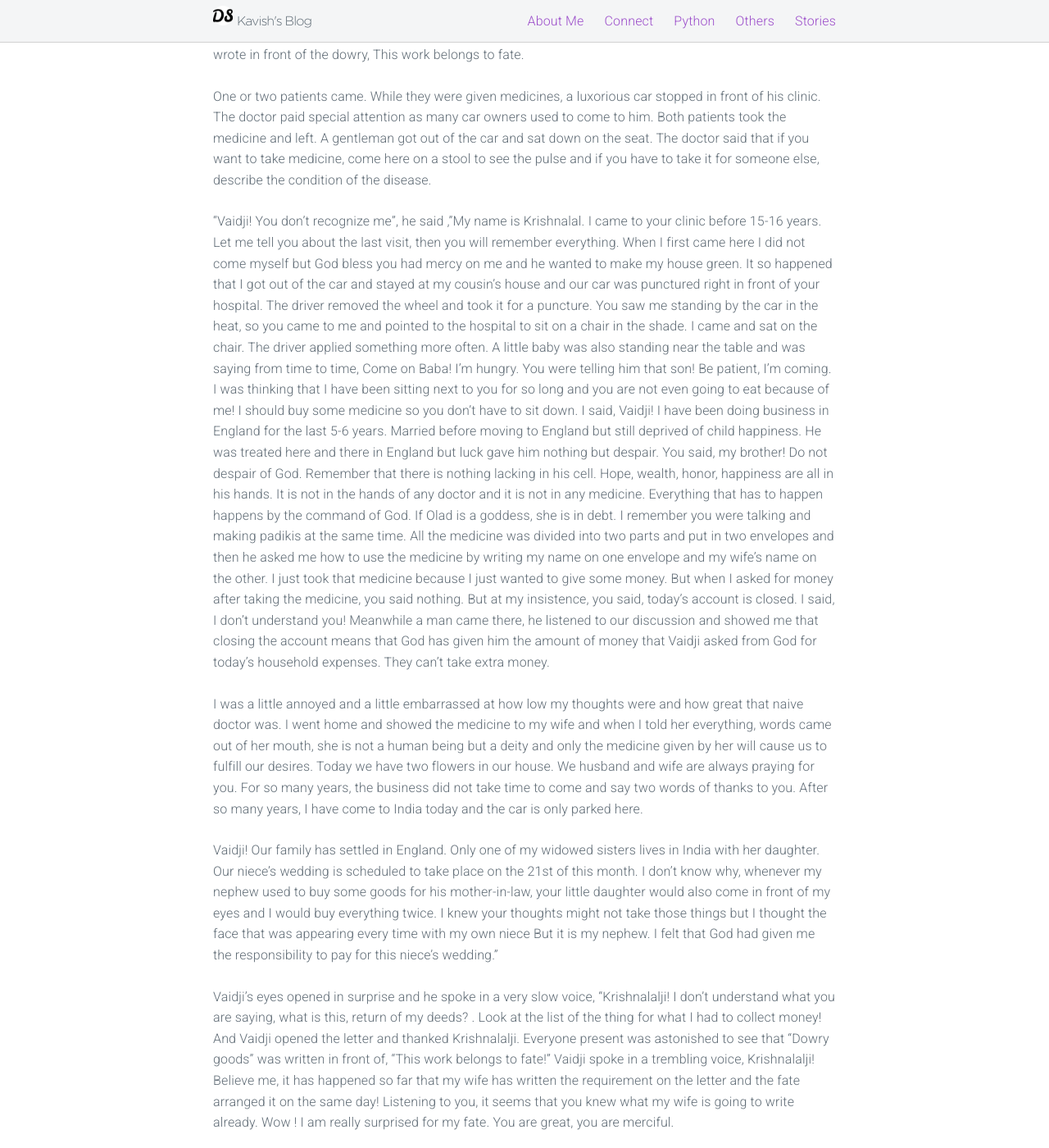
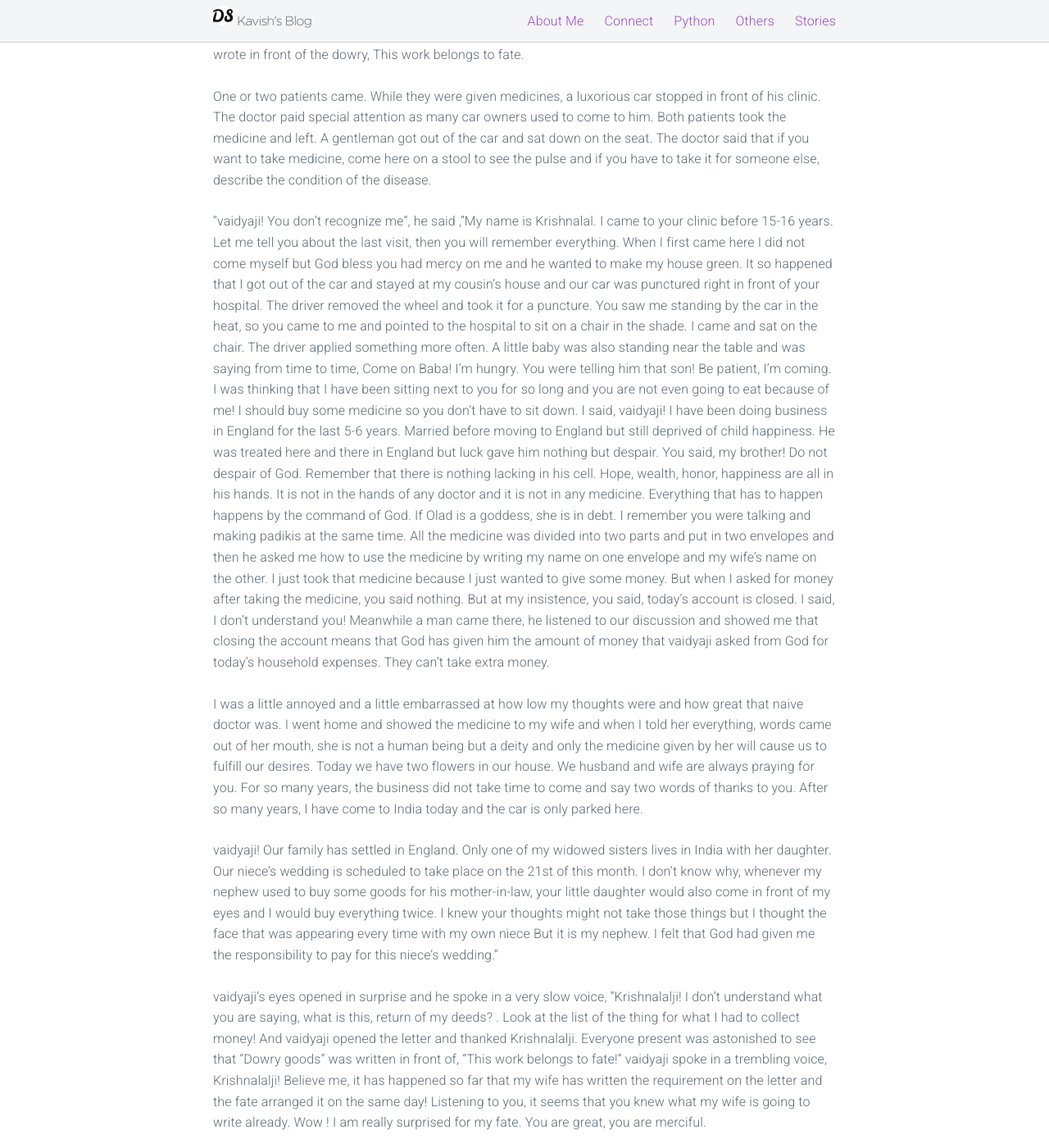
Before and after one commit to kavishdev/kavishdev.github.io, a Jekyll site: the page built from _stories/A deed is always returned.md, in a window 1280 px wide and 1400 px high, scrolled down 479 px. Shown: the whole window at 82% size. Built offline with Jekyll 4.4.1, drawn with Linux system fonts in a browser that asks for light colours; some of the changed text lies outside the part shown.

Commit message:
Update A deed is always returned.md
Co-Authored-By: wiless <4603031+wiless@users.noreply.github.com>

```diff
--- a/_stories/A deed is always returned.md
+++ b/_stories/A deed is always returned.md
@@ -4,25 +4,25 @@
 ---
 # A deed is always returned
 
-Vaidji's house was in an old building. He lived in the back and opened a clinic in the front. His wife was in the habit of writing down the essentials of the day in a letter before opening the clinic. Vaidji would sit on his seat and first take the name of God and then open the letter .
+vaidyaji's house was in an old building. He lived in the back and opened a clinic in the front. His wife was in the habit of writing down the essentials of the day in a letter before opening the clinic. vaidyaji would sit on his seat and first take the name of God and then open the letter .
 
-Looking at the price of the things that the wife has written, then calculating it. Then praying to God that "O God! I have left your devotion only according to your command and am sitting here in the circle of worldliness." He never asked for a fee from any patient out of his own mouth. Some gave, some did not, but one thing was for sure, The vaid had enough money to buy the essentials of the day, then he did not take money for medicine from anyone, no matter how rich the patient was!
+Looking at the price of the things that the wife has written, then calculating it. Then praying to God that "O God! I have left your devotion only according to your command and am sitting here in the circle of worldliness." He never asked for a fee from any patient out of his own mouth. Some gave, some did not, but one thing was for sure, The vaidya had enough money to buy the essentials of the day, then he did not take money for medicine from anyone, no matter how rich the patient was!
 
-One day the vaid opened the clinic. Sitting on his seat, remembering God, He opened the letter with the necessary things to calculate the money and remained watching. After flour, dal and rice, the wife wrote that her daughter's wedding is on the 20th —— her dowry. After writing the price of the rest for a while, he wrote in front of the dowry, This work belongs to fate.
+One day the vaidya opened the clinic. Sitting on his seat, remembering God, He opened the letter with the necessary things to calculate the money and remained watching. After flour, dal and rice, the wife wrote that her daughter's wedding is on the 20th —— her dowry. After writing the price of the rest for a while, he wrote in front of the dowry, This work belongs to fate.
 
 One or two patients came. While they were given medicines, a luxorious car stopped in front of his clinic. The doctor paid special attention as many car owners used to come to him. Both patients took the medicine and left. A gentleman got out of the car and sat down on the seat. The doctor said that if you want to take medicine, come here on a stool to see the pulse and if you have to take it for someone else, describe the condition of the disease.
 
-"Vaidji! You don't recognize me", he said ,"My name is Krishnalal. I came to your clinic before 15-16 years. Let me tell you about the last visit, then you will remember everything. When I first came here I did not come myself but God bless you
+"vaidyaji! You don't recognize me", he said ,"My name is Krishnalal. I came to your clinic before 15-16 years. Let me tell you about the last visit, then you will remember everything. When I first came here I did not come myself but God bless you
 had mercy on me and he wanted to make my house green. It so happened that I got out of the car and stayed at my cousin's house and our car was punctured right in front of your hospital. The driver removed the wheel and took it for a puncture. You saw me standing by the car in the heat, so you came to me and pointed to the hospital to sit on a chair in the shade. I came and sat on the chair. The driver applied something more often.
-A little baby was also standing near the table and was saying from time to time, Come on Baba! I'm hungry. You were telling him that son! Be patient, I'm coming. I was thinking that I have been sitting next to you for so long and you are not even going to eat because of me! I should buy some medicine so you don't have to sit down. I said, Vaidji! I have been doing business in England for the last 5-6 years. Married before moving to England but still deprived of child happiness. He was treated here and there in England but luck gave him nothing but despair.
+A little baby was also standing near the table and was saying from time to time, Come on Baba! I'm hungry. You were telling him that son! Be patient, I'm coming. I was thinking that I have been sitting next to you for so long and you are not even going to eat because of me! I should buy some medicine so you don't have to sit down. I said, vaidyaji! I have been doing business in England for the last 5-6 years. Married before moving to England but still deprived of child happiness. He was treated here and there in England but luck gave him nothing but despair.
 You said, my brother! Do not despair of God. Remember that there is nothing lacking in his cell. Hope, wealth, honor, happiness are all in his hands. It is not in the hands of any doctor and it is not in any medicine. Everything that has to happen happens by the command of God. If Olad is a goddess, she is in debt. I remember you were talking and making padikis at the same time. All the medicine was divided into two parts and put in two envelopes and then he asked me how to use the medicine by writing my name on one envelope and my wife's name on the other.
 I just took that medicine because I just wanted to give some money. But when I asked for money after taking the medicine, you said nothing. But at my insistence, you said, today's account is closed.
-I said, I don't understand you! Meanwhile a man came there, he listened to our discussion and showed me that closing the account means that God has given him the amount of money that Vaidji asked from God for today's household expenses. They can't take extra money.
+I said, I don't understand you! Meanwhile a man came there, he listened to our discussion and showed me that closing the account means that God has given him the amount of money that vaidyaji asked from God for today's household expenses. They can't take extra money.
 
 I was a little annoyed and a little embarrassed at how low my thoughts were and how great that naive doctor was. I went home and showed the medicine to my wife and when I told her everything, words came out of her mouth, she is not a human being but a deity and only the medicine given by her will cause us to fulfill our desires. Today we have two flowers in our house. We husband and wife are always praying for you. For so many years, the business did not take time to come and say two words of thanks to you. After so many years, I have come to India today and the car is only parked here.
 
-Vaidji! Our family has settled in England. Only one of my widowed sisters lives in India with her daughter. Our niece's wedding is scheduled to take place on the 21st of this month. I don't know why, whenever my nephew used to buy some goods for his mother-in-law, your little daughter would also come in front of my eyes and I would buy everything twice. I knew your thoughts might not take those things but I thought the face that was appearing every time with my own niece But it is my nephew. I felt that God had given me the responsibility to pay for this niece's wedding."
+vaidyaji! Our family has settled in England. Only one of my widowed sisters lives in India with her daughter. Our niece's wedding is scheduled to take place on the 21st of this month. I don't know why, whenever my nephew used to buy some goods for his mother-in-law, your little daughter would also come in front of my eyes and I would buy everything twice. I knew your thoughts might not take those things but I thought the face that was appearing every time with my own niece But it is my nephew. I felt that God had given me the responsibility to pay for this niece's wedding."
 
-Vaidji's eyes opened in surprise and he spoke in a very slow voice, "Krishnalalji! I don't understand what you are saying, what is this, return of my deeds? . Look at the list of the thing for what I had to collect money! And Vaidji opened the letter and thanked Krishnalalji. Everyone present was astonished to see that "Dowry goods" was written in front of, "This work belongs to fate!" Vaidji spoke in a trembling voice, Krishnalalji! Believe me, it has happened so far that my wife has written the requirement on the letter and the fate arranged it on the same day! Listening to you, it seems that you knew what my wife is going to write already. Wow ! I am really surprised for my fate. You are great, you are merciful.
+vaidyaji's eyes opened in surprise and he spoke in a very slow voice, "Krishnalalji! I don't understand what you are saying, what is this, return of my deeds? . Look at the list of the thing for what I had to collect money! And vaidyaji opened the letter and thanked Krishnalalji. Everyone present was astonished to see that "Dowry goods" was written in front of, "This work belongs to fate!" vaidyaji spoke in a trembling voice, Krishnalalji! Believe me, it has happened so far that my wife has written the requirement on the letter and the fate arranged it on the same day! Listening to you, it seems that you knew what my wife is going to write already. Wow ! I am really surprised for my fate. You are great, you are merciful.
 
-Vaidji further said, thanks God for waking up in the morning, thank you for having a good day in the evening, and thank you for sleeping at night.
+vaidyaji further said, thanks God for waking up in the morning, thank you for having a good day in the evening, and thank you for sleeping at night.
```
